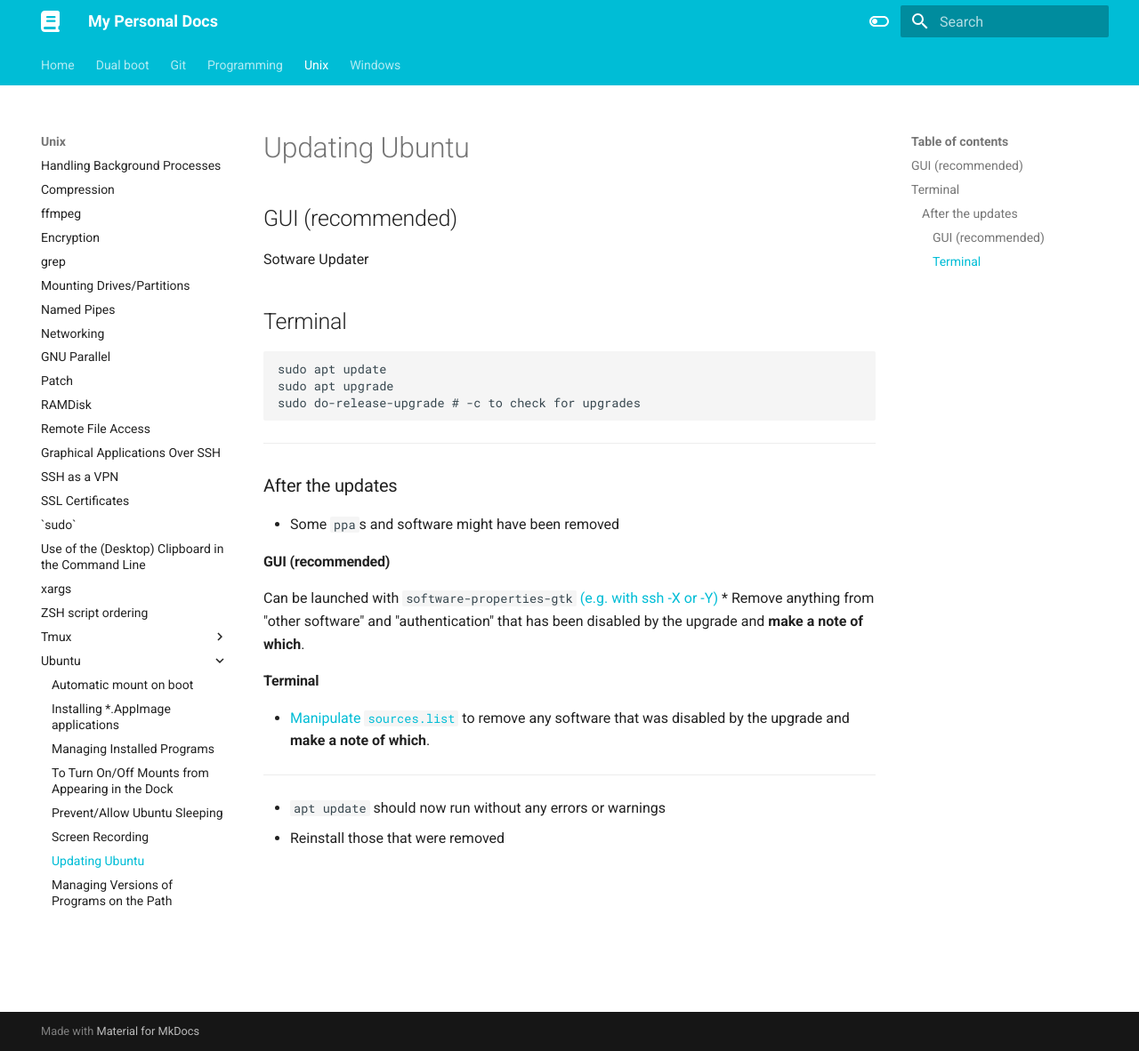
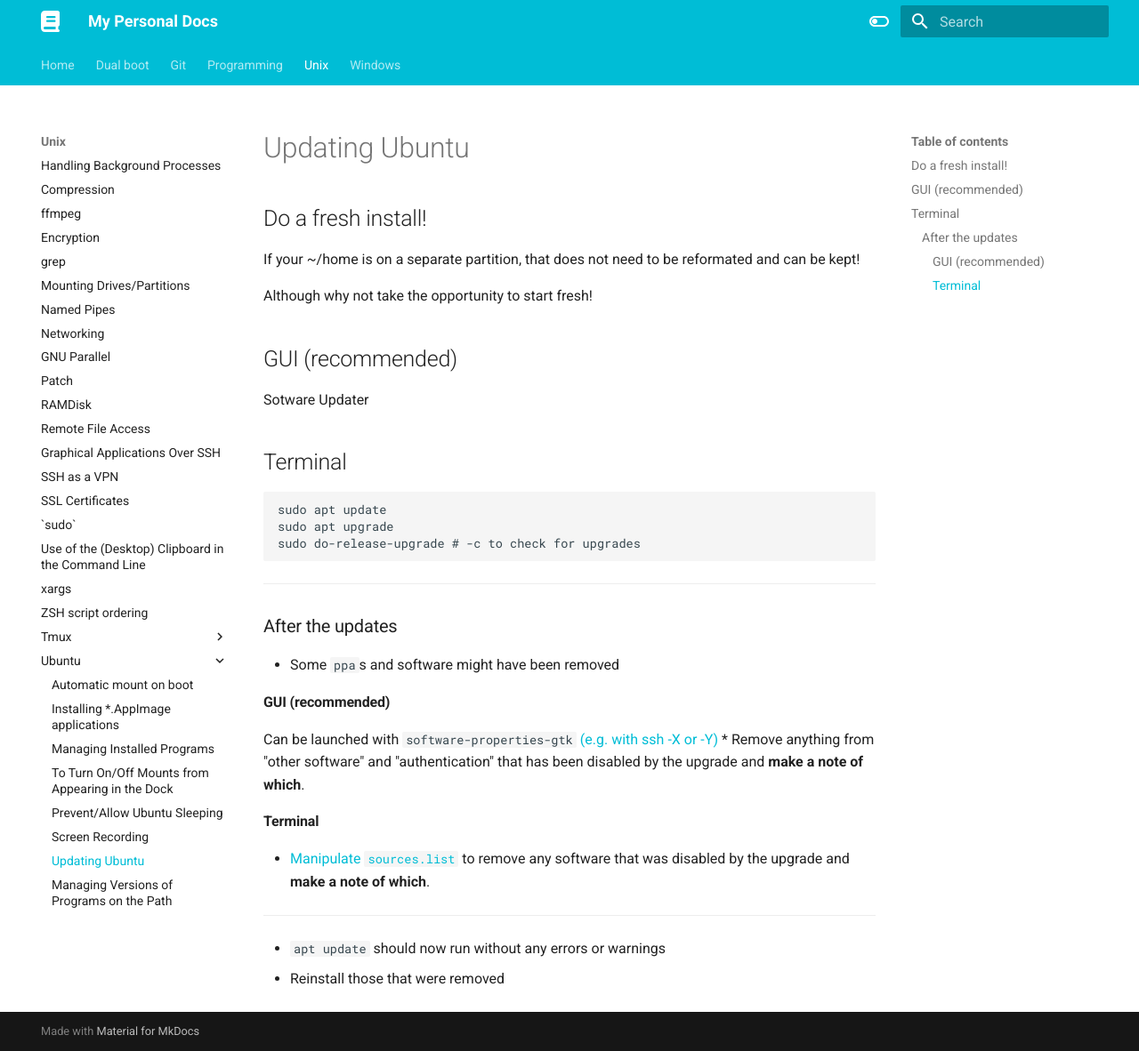
Before and after one commit to jwblangley/docs, an MkDocs documentation site: the page built from docs/unix/ubuntu/updating-ubuntu.md, in a window 1280 px wide and 1182 px high. Shown: the whole window at 89% size. Built offline with MkDocs 1.6.1 and Material for MkDocs 9.7.7, drawn with Linux system fonts in a browser that asks for light colours.

Commit message:
Mention fresh install in updating ubuntu

```diff
--- a/docs/unix/ubuntu/updating-ubuntu.md
+++ b/docs/unix/ubuntu/updating-ubuntu.md
@@ -1,6 +1,13 @@
 # Updating Ubuntu
 
+## Do a fresh install!
+
+If your ~/home is on a separate partition, that does not need to be reformated and can be kept!
+
+Although why not take the opportunity to start fresh!
+
 ## GUI (recommended)
+
 Sotware Updater
 
 ## Terminal
```
